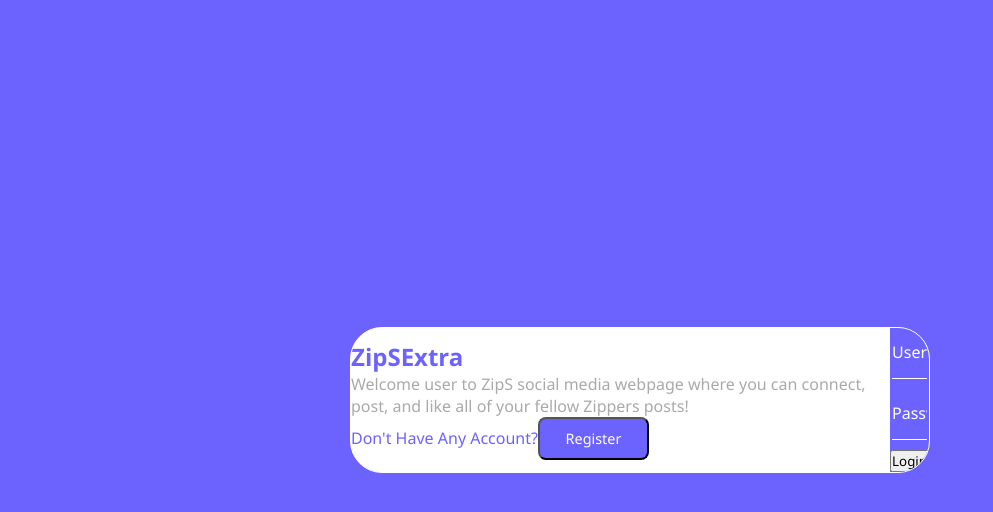
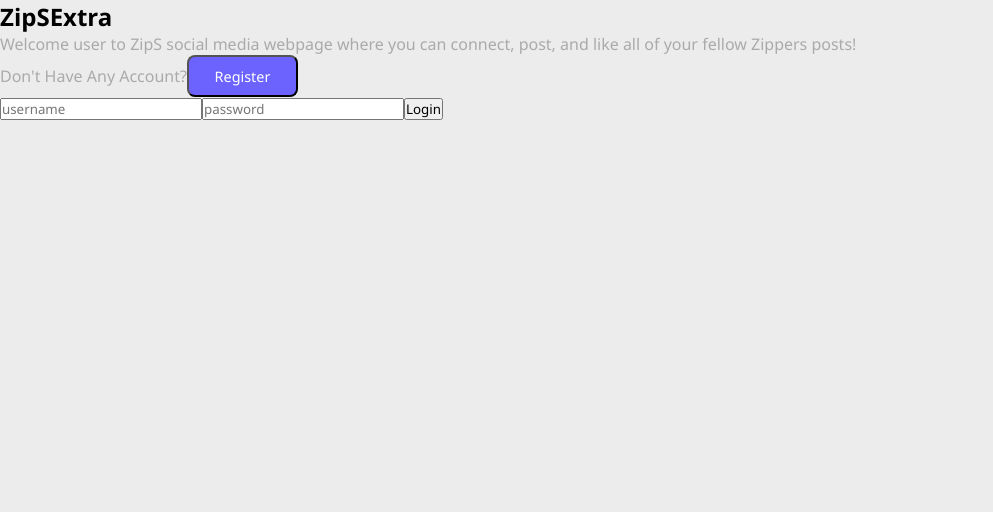
Before and after one commit to AngelShex/Project-3-ZipS, a React (Vite) app: page / in a window 1280 px wide. Shown: the top 512 px of the page, without its empty margins (0-993 px from the left). Built offline with nearby package versions, Linux system fonts and the light colour scheme.

Commit message:
fixing the erorrs within the styling repo

```diff
--- a/src/LayOut/LayOut.jsx
+++ b/src/LayOut/LayOut.jsx
@@ -1,7 +1,7 @@
 import React from 'react'
 
 // Pages............
-import Login from '../pages/login/login'
+import Login from '../pages/login/Login'
 
 export default function LayOut() {
     return (
--- a/src/pages/login/login.css
+++ b/src/pages/login/login.css
@@ -1,4 +1,4 @@
-.login{
+.Login{
   background: var(--color-primary);
   height: 100vh;
   width: 100%;
@@ -6,7 +6,7 @@
   align-items: center;
   justify-content: center;
 }
-.login .card{
+.Login .card{
   display: flex;
  align-items: center;
   width: 580px;
@@ -15,24 +15,24 @@
   border-radius: 2rem;
   overflow: hidden;
 }
-.login .card .Left{
+.Login .card .Left{
   flex: 1;
   display: flex;
   flex-direction: column;
   gap: 10px;
   padding: 20px;
 }
-.login h2{
+.Login h2{
   color: var(--color-primary);
 }
-.login .card .Left p{
+.Login .card .Left p{
   font-size: .9rem;
 }
-.login .card span{
+.Login .card span{
   color: var(--color-primary)
 }
 
-.login .card .right{
+.Login .card .right{
   flex: 1;
   background: var(--color-primary);
   display: flex;
@@ -42,7 +42,7 @@
   gap: 10px;
 }
 
-.login form input{
+.Login form input{
   padding: 1rem 0;
   width: 90%;
   background: transparent;
@@ -52,12 +52,12 @@
   margin: 0 auto;
   color: white;
 }
-.login form input::placeholder{
+.Login form input::placeholder{
   color: white;
   font-size: 1rem;
   text-transform: capitalize;
 }
-.login form .btn{
+.Login form .btn{
   color: var(--color-primary);
   margin-top: 1rem;
 }
```
